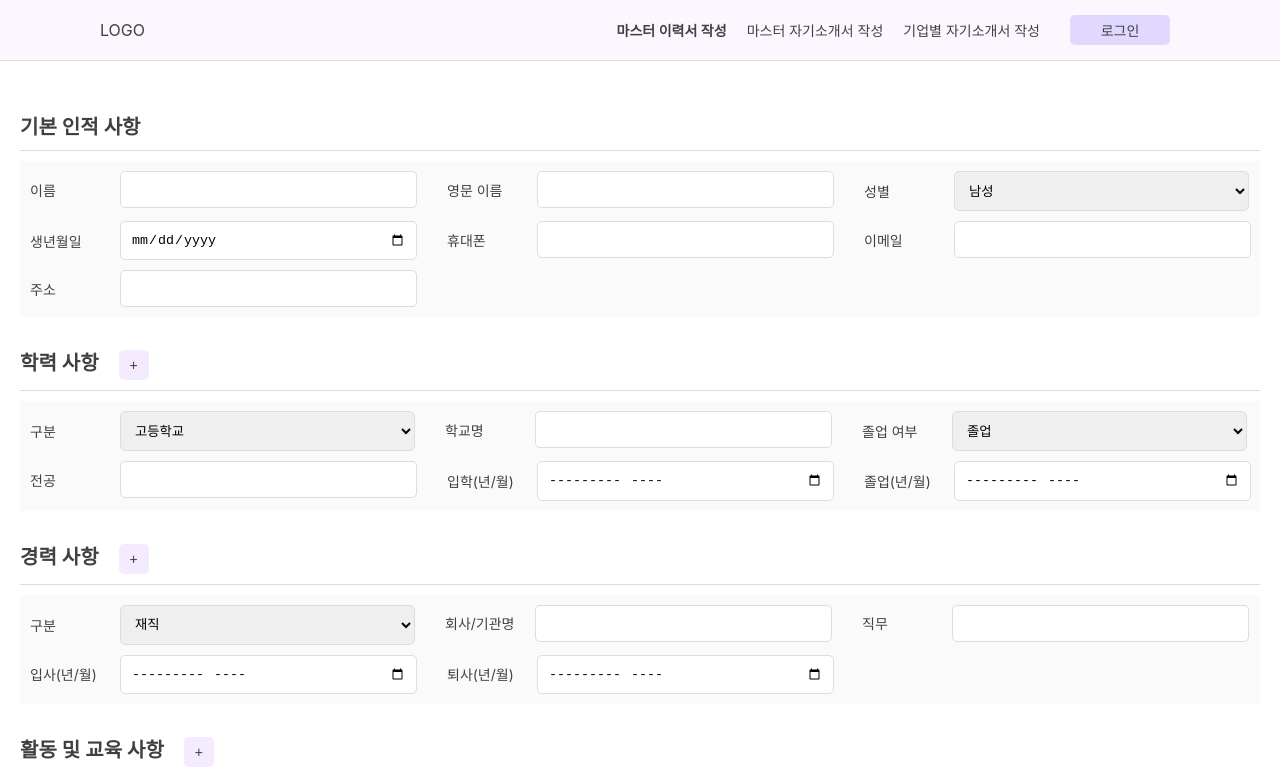
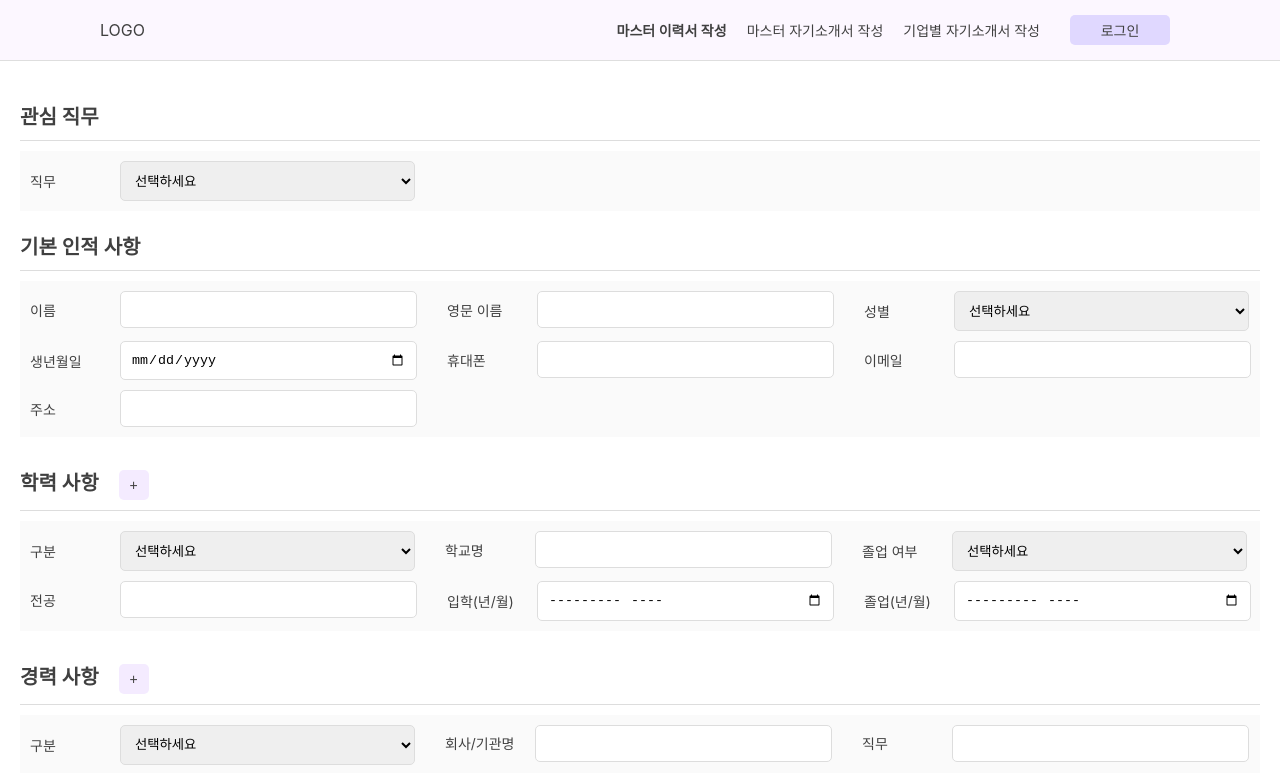
Before and after one commit to 2023-opensource-project/frontend, a React (Create React App) app: page /masterResume in a window 1280 px wide. Shown: the top 773 px of the page. Built offline with nearby package versions, Linux system fonts and the light colour scheme.

Commit message:
feat(마스터 이력서): 관심 직무 선택 영역 추가

```diff
--- a/src/MasterResumeComponents/FormItem.jsx
+++ b/src/MasterResumeComponents/FormItem.jsx
@@ -14,6 +14,7 @@ function FormItem({ label, type = "text", name, options }) {
         <div>
           {type === "dropdown" ? (
             <Dropdown name={name}>
+              <option value="">선택하세요</option>
               {options.map((option, index) => (
                 <option value={option} key={index}>
                   {option}
--- /dev/null
+++ b/src/MasterResumeComponents/JobofInterest.jsx
@@ -0,0 +1,43 @@
+import React from "react";
+import { TextStyle } from "../Constants/style";
+import { LineWrapper } from "./MasterResume.style";
+import FormItem from "./FormItem";
+
+function JobofInterest() {
+  return (
+    <div>
+      <div style={{ margin: "40px 0 0 0" }}>
+        <div style={{ borderBottom: "1px solid #ddd", marginBottom: "10px" }}>
+          <TextStyle textAlign="left" fontSize="20px" fontWeight="600" margin="10px 0">
+            관심 직무
+          </TextStyle>
+        </div>
+        <div style={{ backgroundColor: "#FAFAFA", padding: "10px" }}>
+          <LineWrapper>
+            <FormItem
+              label="직무"
+              type="dropdown"
+              name="gender"
+              options={[
+                "경영ㆍ사무",
+                "마케팅ㆍ광고ㆍ홍보",
+                "무역ㆍ유통",
+                "ITㆍ인터넷",
+                "생산ㆍ제조",
+                "영업ㆍ고객상담",
+                "건설",
+                "금융",
+                "연구개발ㆍ설계",
+                "디자인",
+                "미디어",
+                "전문ㆍ특수직",
+              ]}
+            />
+          </LineWrapper>
+        </div>
+      </div>
+    </div>
+  );
+}
+
+export default JobofInterest;
--- a/src/MasterResumeComponents/PersonalInfo.jsx
+++ b/src/MasterResumeComponents/PersonalInfo.jsx
@@ -5,7 +5,7 @@ import FormItem from "./FormItem";
 
 function PersonalInfo() {
   return (
-    <div style={{ margin: "40px 0 0 0" }}>
+    <div>
       <div style={{ borderBottom: "1px solid #ddd", marginBottom: "10px" }}>
         <TextStyle textAlign="left" fontSize="20px" fontWeight="600" margin="10px 0">
           기본 인적 사항
--- a/src/Pages/MasterResume.jsx
+++ b/src/Pages/MasterResume.jsx
@@ -1,6 +1,7 @@
 import React from "react";
 import { Container, Inner, FinalButtonContainer, FinalButton } from "../Constants/style";
 import { Form } from "../MasterResumeComponents/MasterResume.style";
+import JobofInterest from "../MasterResumeComponents/JobofInterest";
 import PersonalInfo from "../MasterResumeComponents/PersonalInfo";
 import SchoolInfo from "../MasterResumeComponents/SchoolInfo";
 import CareerInfo from "../MasterResumeComponents/CareerInfo";
@@ -21,6 +22,7 @@ function MasterResume() {
     <Container>
       <Inner>
         <Form onSubmit={handleSave}>
+          <JobofInterest />
           <PersonalInfo />
           <SchoolInfo />
           <CareerInfo />
```
